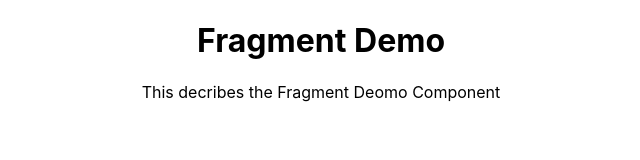
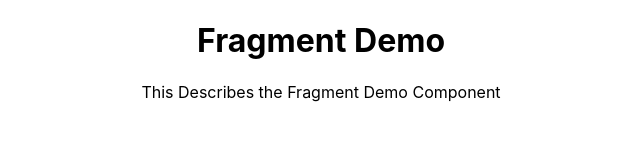
Before and after one commit to nilankh/LearningReact, a React (Create React App) app: page / in a window 1280 px wide. Shown: the top 160 px of the page, without its empty margins (319-959 px from the left). Built offline with nearby package versions, Linux system fonts and the light colour scheme.

Commit message:
learning about fragments

```diff
--- a/src/components/FragmentDemo.js
+++ b/src/components/FragmentDemo.js
@@ -2,10 +2,15 @@ import React from "react";
 
 function FragmentDemo() {
   return (
-    <div>
-      <h1>Fragment Demo</h1>
-      <p>This decribes the Fragment Deomo Component</p>
-    </div>
+    //   when you will inspect then you will see that there is extra div tag, so thats why we have to used fragements
+    // <div>
+    //   <h1>Fragment Demo</h1>
+    //   <p>This decribes the Fragment Deomo Component</p>
+    // </div>
+    <React.Fragment>
+        <h1>Fragment Demo</h1>
+        <p>This Describes the Fragment Demo Component</p>
+    </React.Fragment>
   );
 }
 
```
